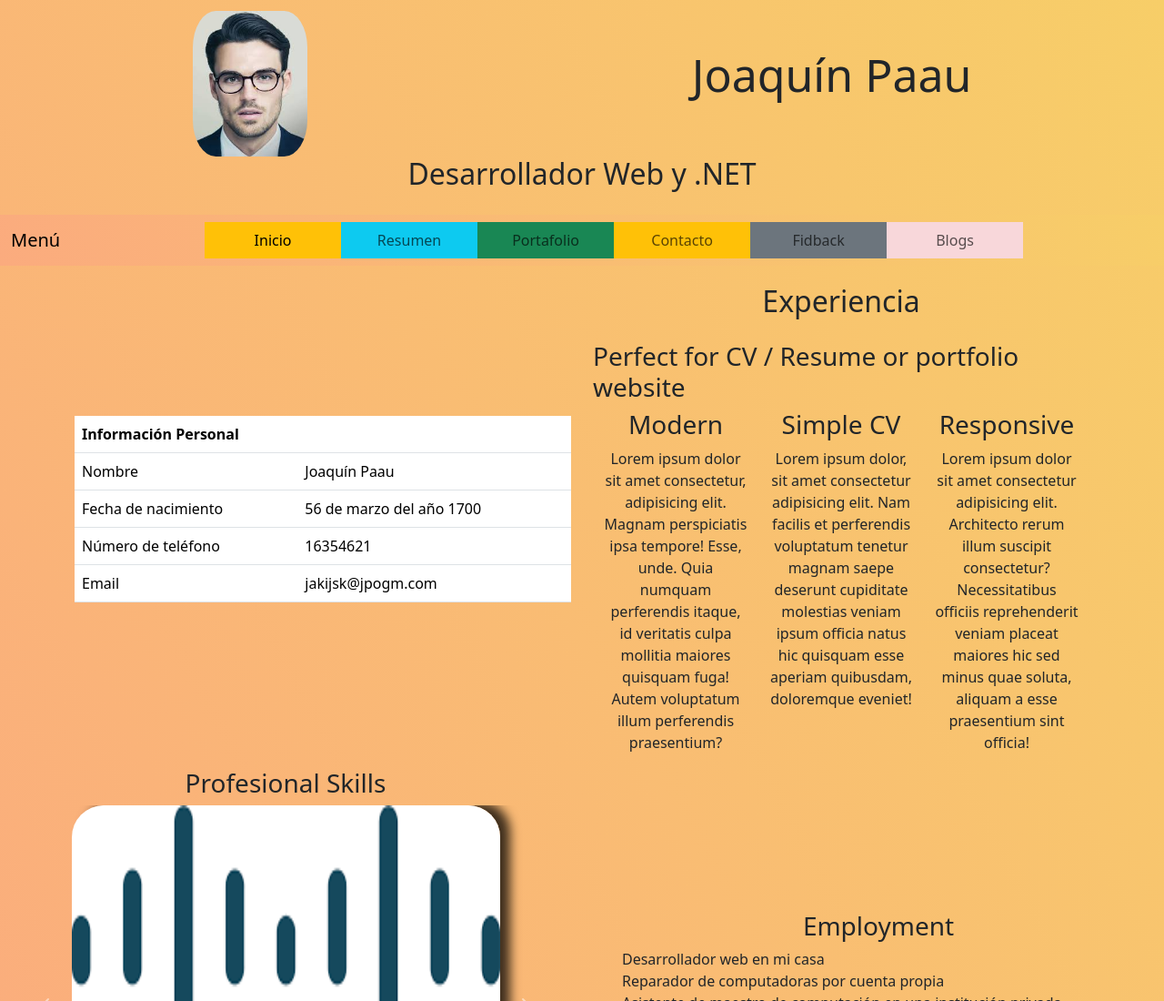
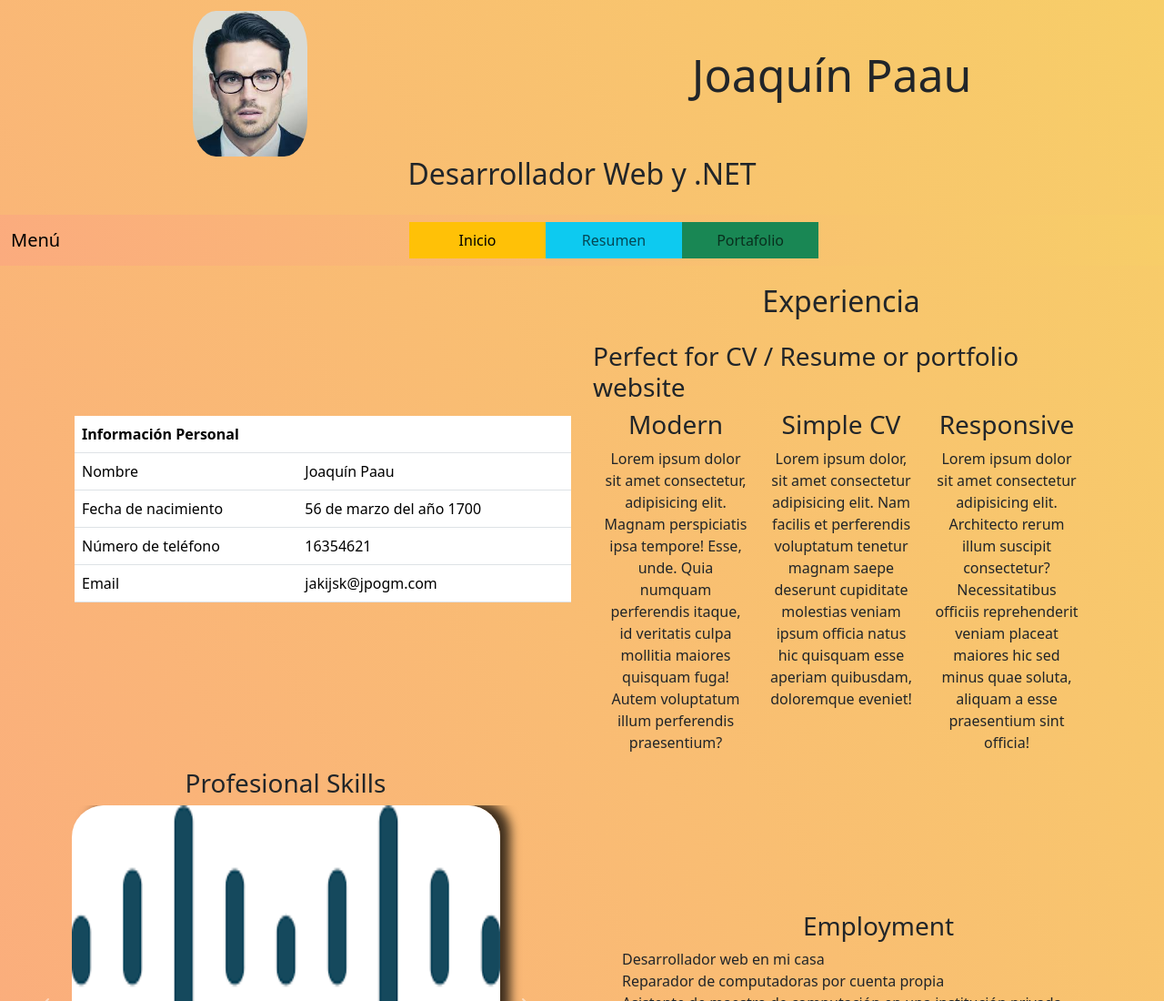
Before and after one commit to KikabYat/curriculumEjemplo2, a plain HTML site: page index.html in a window 1280 px wide. Shown: the top 1100 px of the page at 91% size. Drawn offline with nearby package versions, Linux system fonts and the light colour scheme.

Commit message:
se le quitó algunos títulos en la barra

```diff
--- a/index.html
+++ b/index.html
@@ -45,15 +45,6 @@
               </div>
               <div class="bg-success tituloNav text-center">
                   <a class="nav-link " href="#">Portafolio</a>
-              </div>
-              <div class="bg-warning tituloNav text-center">
-                  <a class="nav-link" href="#">Contacto</a>
-              </div>
-              <div class="bg-secondary tituloNav text-center">
-                  <a class="nav-link" href="#">Fidback</a>
-              </div>
-              <div class="bg-danger-subtle tituloNav text-center">
-                  <a class="nav-link" href="#">Blogs</a>
               </div>
               <!-- <a class="nav-link disabled" aria-disabled="true">Disabled</a> -->
             </div>
```
